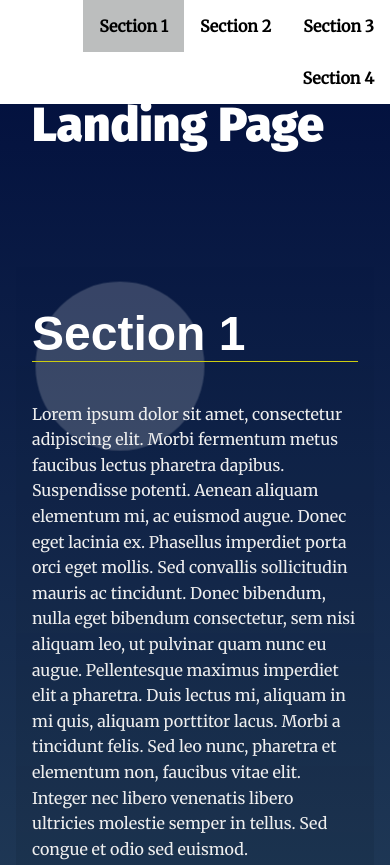
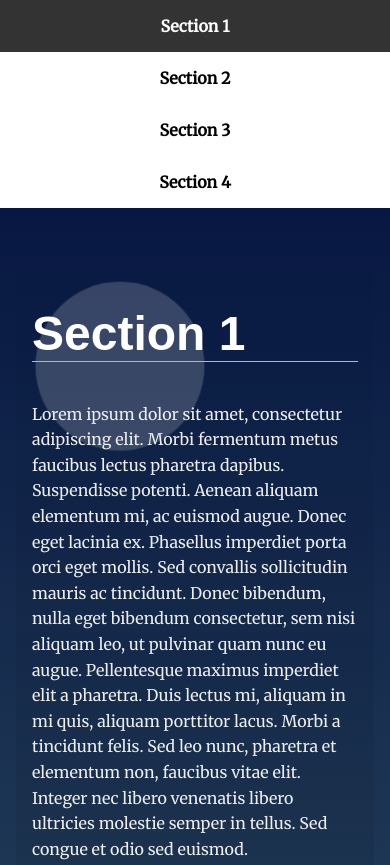
Before and after one commit to elmonair/Udacity_landing_page_elmonair, a plain HTML site: page index.html in a window 390 px wide. Shown: the top 865 px of the page. Drawn offline with Linux system fonts and the light colour scheme.

Commit message:
Adding modification to css file

```diff
--- a/css/styles.css
+++ b/css/styles.css
@@ -83,6 +83,14 @@ section {
   display: inline-block;
 }
 
+/*Make the navigation bar is responsive too across all these devices.*/
+
+@media (max-width: 600px) {
+  .navbar__menu li {
+    display: block;
+    text-align: center;
+  }
+}
 .navbar__menu .menu__link {
   display: block;
   padding: 1em;
```
